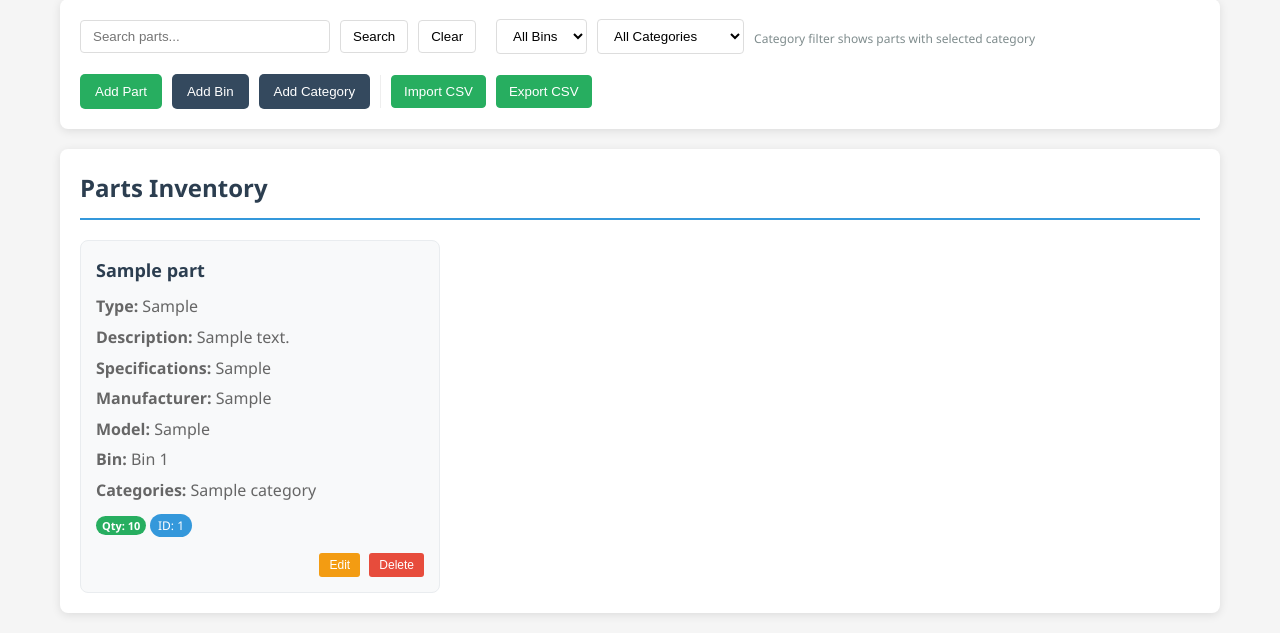
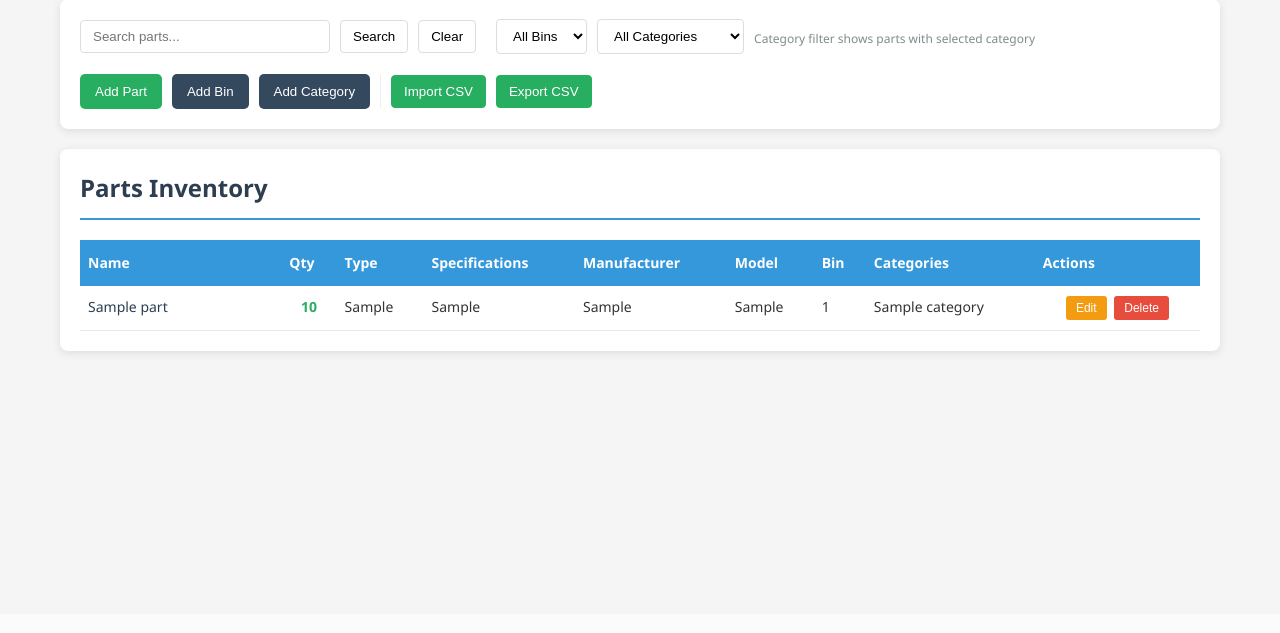
Before and after one commit to nmanzi/partsdb, a FastAPI app: page / in a window 1280 px wide. Shown: the part 186-819 px from the top of the page. After the commit the page ends 542 px from the top, so only its background shows below. Run offline with FastAPI, Linux system fonts and the light colour scheme; tables that the repository leaves empty hold one stand-in row (values such as "Sample post").

Commit message:
Remove description field from Part model and update related components

```diff
--- a/backend/crud.py
+++ b/backend/crud.py
@@ -113,7 +113,6 @@ def search_parts(db: Session, search_term: str, skip: int = 0, limit: int = 100)
         word_pattern = f"%{word}%"
         statement = statement.where(
             database.Part.name.ilike(word_pattern) |
-            database.Part.description.ilike(word_pattern) |
             database.Part.part_type.ilike(word_pattern) |
             database.Part.specifications.ilike(word_pattern) |
             database.Part.manufacturer.ilike(word_pattern) |
--- a/backend/database.py
+++ b/backend/database.py
@@ -69,7 +69,6 @@ class CategoryRead(CategoryBase):
 
 class PartBase(SQLModel):
     name: str = Field(max_length=200, index=True)
-    description: Optional[str] = Field(default=None)
     quantity: int = Field(default=1)
     part_type: Optional[str] = Field(default=None, max_length=100)
     specifications: Optional[str] = Field(default=None)
@@ -93,7 +92,6 @@ class PartCreate(PartBase):
 
 class PartUpdate(SQLModel):
     name: Optional[str] = None
-    description: Optional[str] = None
     quantity: Optional[int] = None
     part_type: Optional[str] = None
     specifications: Optional[str] = None
--- a/static/css/styles.css
+++ b/static/css/styles.css
@@ -382,11 +382,101 @@ nav {
     padding-bottom: 10px;
 }
 
-/* Grid Container */
+/* Grid Container (for bins and categories) */
 .grid-container {
     display: grid;
     grid-template-columns: repeat(auto-fill, minmax(300px, 1fr));
     gap: 20px;
+}
+
+/* Table Container */
+.table-container {
+    overflow-x: auto;
+    overflow-y: auto;
+    max-height: 600px;
+    margin-top: 10px;
+    position: relative;
+}
+
+/* Data Table Styles */
+.data-table {
+    width: 100%;
+    border-collapse: collapse;
+    background: white;
+    font-size: 14px;
+}
+
+.data-table thead {
+    background: #3498db;
+    color: white;
+    position: sticky;
+    top: 0;
+    z-index: 10;
+}
+
+.data-table th {
+    padding: 12px 8px;
+    text-align: left;
+    font-weight: 600;
+    white-space: nowrap;
+}
+
+.data-table tbody tr {
+    border-bottom: 1px solid #e9ecef;
+    transition: background-color 0.2s ease;
+}
+
+.data-table tbody tr:hover {
+    background-color: #f8f9fa;
+}
+
+.data-table td {
+    padding: 10px 8px;
+    vertical-align: top;
+}
+
+.data-table .cell-name {
+    font-weight: 500;
+    color: #2c3e50;
+    min-width: 150px;
+}
+
+.data-table .cell-description,
+.data-table .cell-specs {
+    max-width: 200px;
+    overflow: hidden;
+    text-overflow: ellipsis;
+    white-space: nowrap;
+}
+
+.data-table .cell-categories {
+    max-width: 150px;
+    overflow: hidden;
+    text-overflow: ellipsis;
+    white-space: nowrap;
+}
+
+.data-table .cell-quantity {
+    text-align: center;
+    font-weight: 600;
+    color: #27ae60;
+}
+
+.data-table .cell-actions {
+    white-space: nowrap;
+    text-align: center;
+}
+
+.data-table .cell-actions button {
+    margin: 0 2px;
+}
+
+.data-table .loading,
+.data-table .empty-state {
+    text-align: center;
+    padding: 40px 20px;
+    color: #7f8c8d;
+    font-style: italic;
 }
 
 /* Card Styles */
--- a/static/js/app.js
+++ b/static/js/app.js
@@ -97,8 +97,8 @@ function switchView(viewName) {
 // Load and display parts
 async function loadParts() {
     try {
-        const container = document.getElementById('parts-list');
-        container.innerHTML = '<div class="loading">Loading parts...</div>';
+        const tbody = document.getElementById('parts-list');
+        tbody.innerHTML = '<tr><td colspan="9" class="loading">Loading parts...</td></tr>';
 
         const searchParams = {
             ...currentFilters,
@@ -110,33 +110,36 @@ async function loadParts() {
         const parts = await API.getParts(searchParams);
 
         if (parts.length === 0) {
-            container.innerHTML = '<div class="empty-state">No parts found</div>';
+            tbody.innerHTML = '<tr><td colspan="9" class="empty-state">No parts found</td></tr>';
             return;
         }
 
-        container.innerHTML = parts.map(part => `
-            <div class="card">
-                <h3>${escapeHtml(part.name)}</h3>
-                <p><strong>Type:</strong> ${escapeHtml(part.part_type || 'N/A')}</p>
-                <p><strong>Description:</strong> ${escapeHtml(part.description || 'N/A')}</p>
-                <p><strong>Specifications:</strong> ${escapeHtml(part.specifications || 'N/A')}</p>
-                <p><strong>Manufacturer:</strong> ${escapeHtml(part.manufacturer || 'N/A')}</p>
-                <p><strong>Model:</strong> ${escapeHtml(part.model || 'N/A')}</p>
-                <p><strong>Bin:</strong> Bin ${part.bin.number} ${part.bin.name ? '(' + escapeHtml(part.bin.name) + ')' : ''}</p>
-                ${part.categories && part.categories.length > 0 ? `<p><strong>Categories:</strong> ${part.categories.map(cat => escapeHtml(cat.name)).join(', ')}</p>` : ''}
-                <div class="meta">
-                    <span class="quantity">Qty: ${part.quantity}</span>
-                    <span class="badge">ID: ${part.id}</span>
-                </div>
-                <div class="actions">
-                    <button class="btn-edit" onclick="editPart(${part.id})">Edit</button>
-                    <button class="btn-danger" onclick="deletePart(${part.id})">Delete</button>
-                </div>
-            </div>
-        `).join('');
+        tbody.innerHTML = parts.map(part => {
+            const binText = `${part.bin.number}`;
+            const categoriesText = part.categories && part.categories.length > 0
+                ? part.categories.map(cat => escapeHtml(cat.name)).join(', ')
+                : '-';
+
+            return `
+                <tr>
+                    <td class="cell-name">${escapeHtml(part.name)}</td>
+                    <td class="cell-quantity">${part.quantity}</td>
+                    <td>${escapeHtml(part.part_type || '-')}</td>
+                    <td class="cell-specs">${escapeHtml(part.specifications || '-')}</td>
+                    <td>${escapeHtml(part.manufacturer || '-')}</td>
+                    <td>${escapeHtml(part.model || '-')}</td>
+                    <td>${binText}</td>
+                    <td class="cell-categories">${categoriesText}</td>
+                    <td class="cell-actions">
+                        <button class="btn-edit" onclick="editPart(${part.id})" title="Edit">Edit</button>
+                        <button class="btn-danger" onclick="deletePart(${part.id})" title="Delete">Delete</button>
+                    </td>
+                </tr>
+            `;
+        }).join('');
     } catch (error) {
         document.getElementById('parts-list').innerHTML =
-            `<div class="empty-state">Error loading parts: ${error.message}</div>`;
+            `<tr><td colspan="9" class="empty-state">Error loading parts: ${error.message}</td></tr>`;
     }
 }
 
@@ -291,10 +294,6 @@ async function showPartForm(partId = null) {
                 <div class="form-group">
                     <label for="part-name">Name *</label>
                     <input type="text" id="part-name" value="${part ? escapeHtml(part.name) : ''}" required>
-                </div>
-                <div class="form-group">
-                    <label for="part-description">Description</label>
-                    <textarea id="part-description">${part ? escapeHtml(part.description || '') : ''}</textarea>
                 </div>
                 <div class="form-group">
                     <label for="part-type">Type</label>
--- a/templates/index.html
+++ b/templates/index.html
@@ -51,8 +51,25 @@
             <!-- Parts View -->
             <section id="parts-view" class="view active">
                 <h2>Parts Inventory</h2>
-                <div id="parts-list" class="grid-container">
-                    <!-- Parts will be loaded here -->
+                <div class="table-container">
+                    <table id="parts-table" class="data-table">
+                        <thead>
+                            <tr>
+                                <th>Name</th>
+                                <th>Qty</th>
+                                <th>Type</th>
+                                <th>Specifications</th>
+                                <th>Manufacturer</th>
+                                <th>Model</th>
+                                <th>Bin</th>
+                                <th>Categories</th>
+                                <th>Actions</th>
+                            </tr>
+                        </thead>
+                        <tbody id="parts-list">
+                            <!-- Parts will be loaded here -->
+                        </tbody>
+                    </table>
                 </div>
             </section>
 
```
Also changed, not shown: alembic/versions/ec957bbedc43_remove_description_from_parts.py (added, +33 -0 lines).
